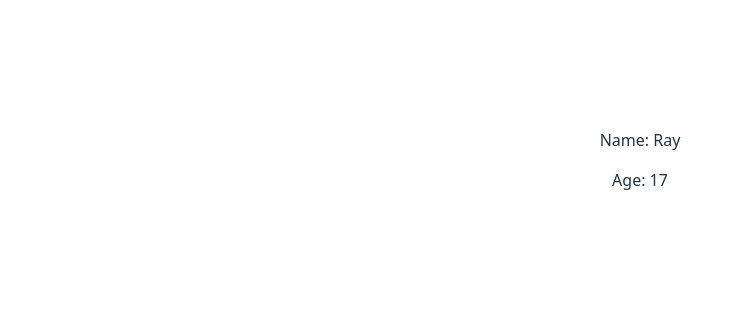
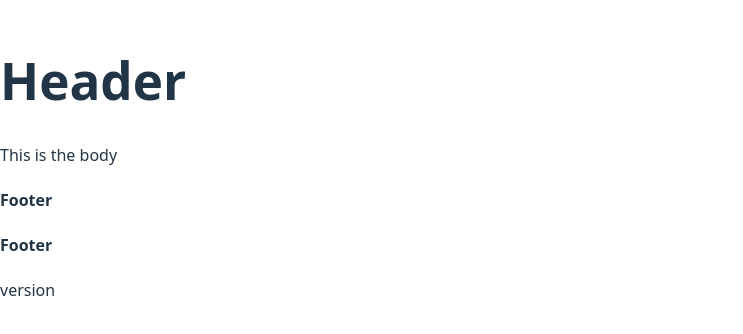
Before and after one commit to Ray-VN/weather-app, a React (Vite) app: page / in a window 1280 px wide. Shown: the part 240-574 px from the top of the page, without its empty margins (0-743 px from the left). Built offline with nearby package versions, Linux system fonts and the light colour scheme.

Commit message:
feat: learn import, export in react

```diff
--- /dev/null
+++ b/src/components/Base.jsx
@@ -0,0 +1,25 @@
+
+function Header() {
+    return <h1>Header</h1>;
+}
+
+function Body() {
+    return <p>This is the body</p>;
+}
+
+export function Footer() {
+    return <h4>Footer</h4>;
+}
+
+export const version = "1.0";
+
+export default function App() {
+    console.log("APP RENDERED");
+    return (
+      <div>
+        <Header />
+        <Body />
+        <Footer />
+      </div>
+    );
+}
--- a/src/components/Test.jsx
+++ b/src/components/Test.jsx
@@ -1,5 +1,5 @@
 
-function UseCard({props}) {
+export function UseCard({props}) {
     return (
         <div>
             <p>Name: {props.name}</p>
@@ -8,4 +8,10 @@ function UseCard({props}) {
     );
 }
 
-export default UseCard
+function UseCard1({props}) {
+    return (
+        <>
+            <p>City: {props.chilren}</p>
+        </>
+    );
+}
--- a/src/main.jsx
+++ b/src/main.jsx
@@ -1,19 +1,19 @@
 import { StrictMode } from 'react'
 import { createRoot } from 'react-dom/client'
 import './index.css'
-import App from './App.jsx'
-import UseCard from './components/Test.jsx'
+import App, { Footer } from './components/Base'
+
 
 
 const user = {
   name: "Ray",
   age: 17,
-  city: "Hanoi"
 };
 
 createRoot(document.getElementById('root')).render(
   <StrictMode>
-    {/* <App /> */}
-    <UseCard props={user} />
+    <App />
+    <Footer />
+    version
   </StrictMode>,
 )
```
